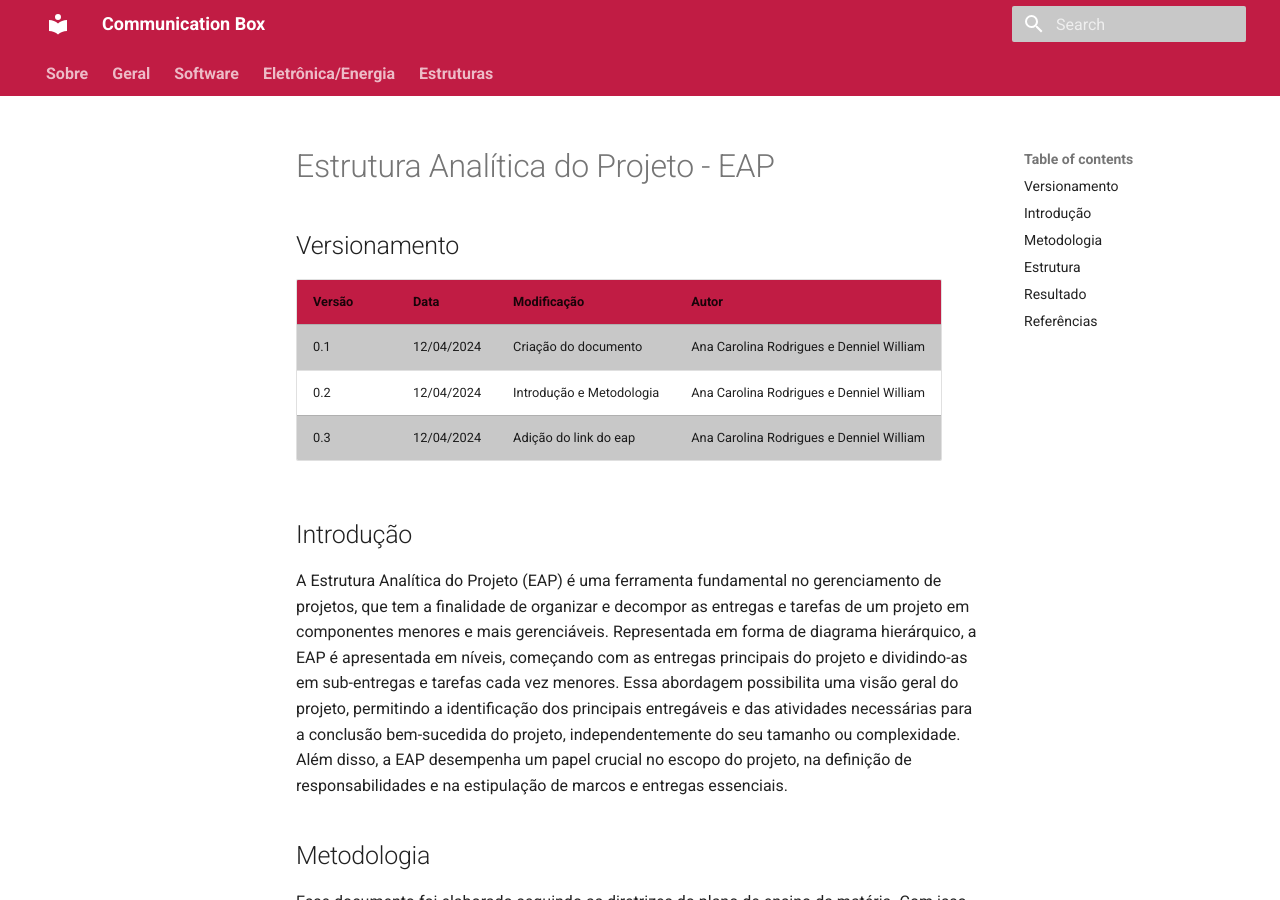
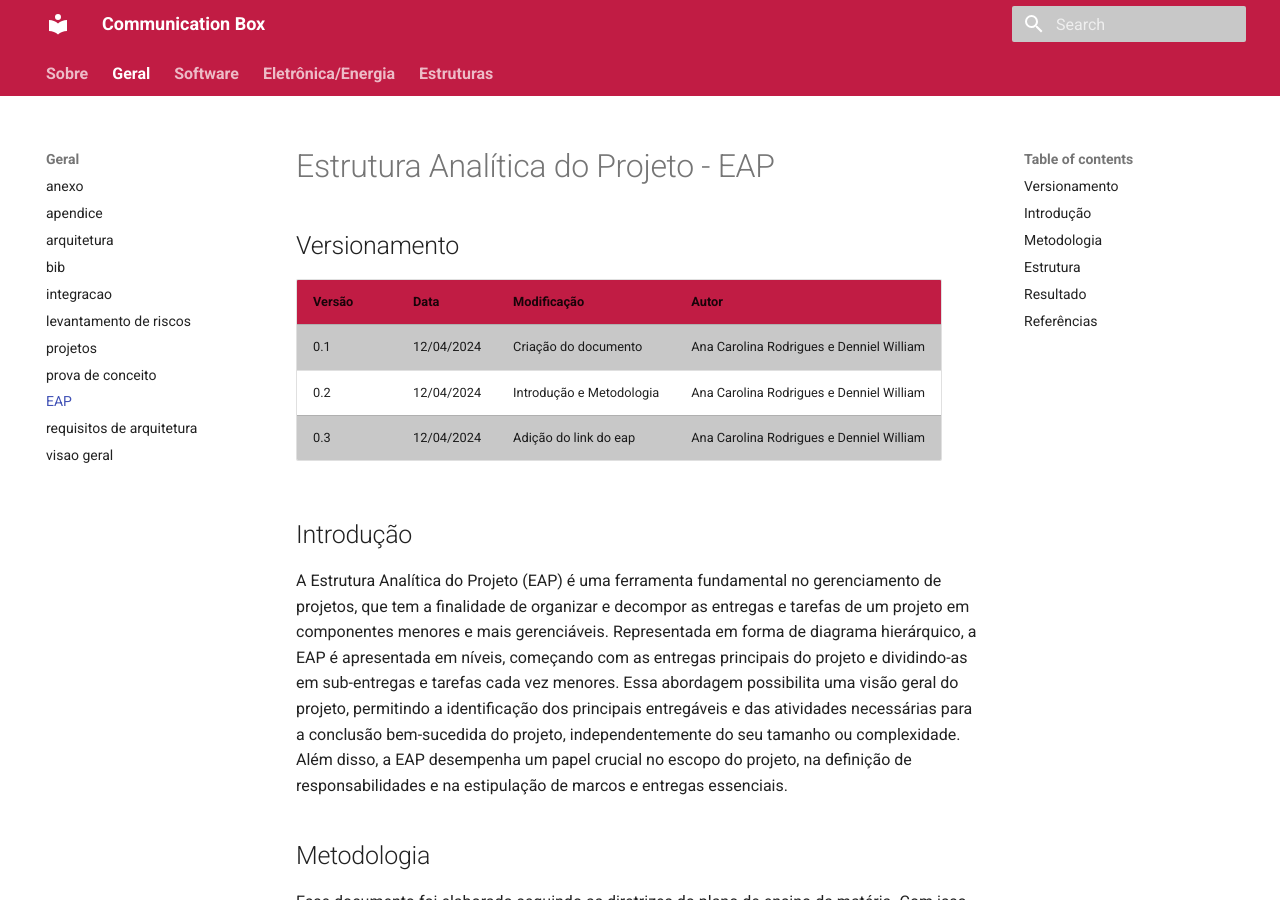
Before and after one commit to Calcioft/ScanPoint, an MkDocs documentation site: the page built from docs/geral/eap_geral.md, in a window 1280 px wide and 900 px high. Built offline with MkDocs 1.6.1 and Material for MkDocs 9.7.7, drawn with Linux system fonts in a browser that asks for light colours.

Commit message:
Adjustando link e adicionando eap ao mkdocs

```diff
--- a/docs/geral/eap_geral.md
+++ b/docs/geral/eap_geral.md
@@ -27,7 +27,7 @@
 
 ## Resultado
 
-<iframe width="768" height="432" src="https://miro.com/app/live-embed/uXjVKVIp7dQ=/?moveToViewport=-1364,579,3030,1328&embedId=707518803643" frameborder="0" scrolling="no" allow="fullscreen; clipboard-read; clipboard-write" allowfullscreen></iframe>
+<iframe width="768" height="432" src="https://miro.com/app/live-embed/uXjVKVIp7dQ=/?share_link_id=749223997538&moveToViewport=-1364,579,3030,1328&embedId=707518803643" frameborder="0" scrolling="no" allow="fullscreen; clipboard-read; clipboard-write" allowfullscreen></iframe>
 
 
 ## Referências
--- a/mkdocs.yml
+++ b/mkdocs.yml
@@ -26,6 +26,7 @@
       - levantamento de riscos: geral/FMEA.md
       - projetos: geral/projetos.md
       - prova de conceito: geral/prova-de-conceito.md
+      - EAP: geral/eap_geral.md
       - requisitos de arquitetura: geral/requisitos-arquitetura.md
       - visao geral: geral/visaogeral.md
   - Software:
```
